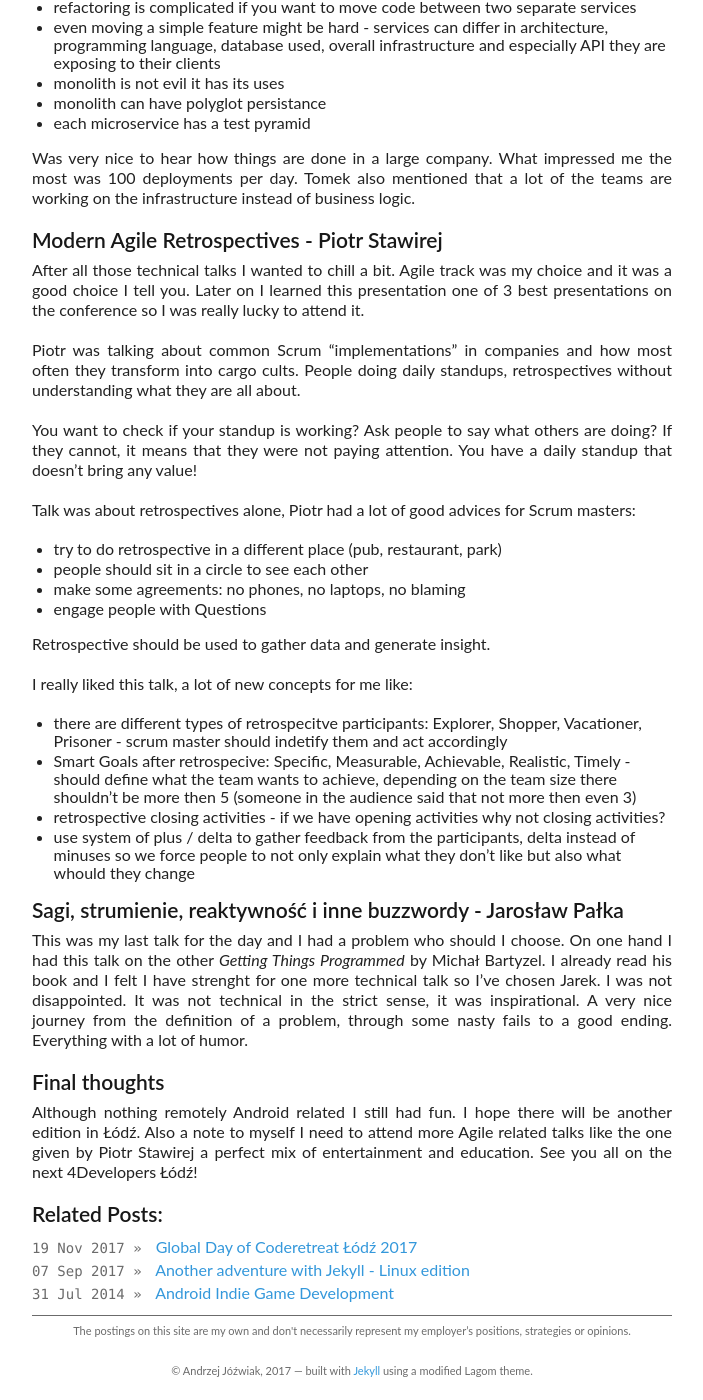
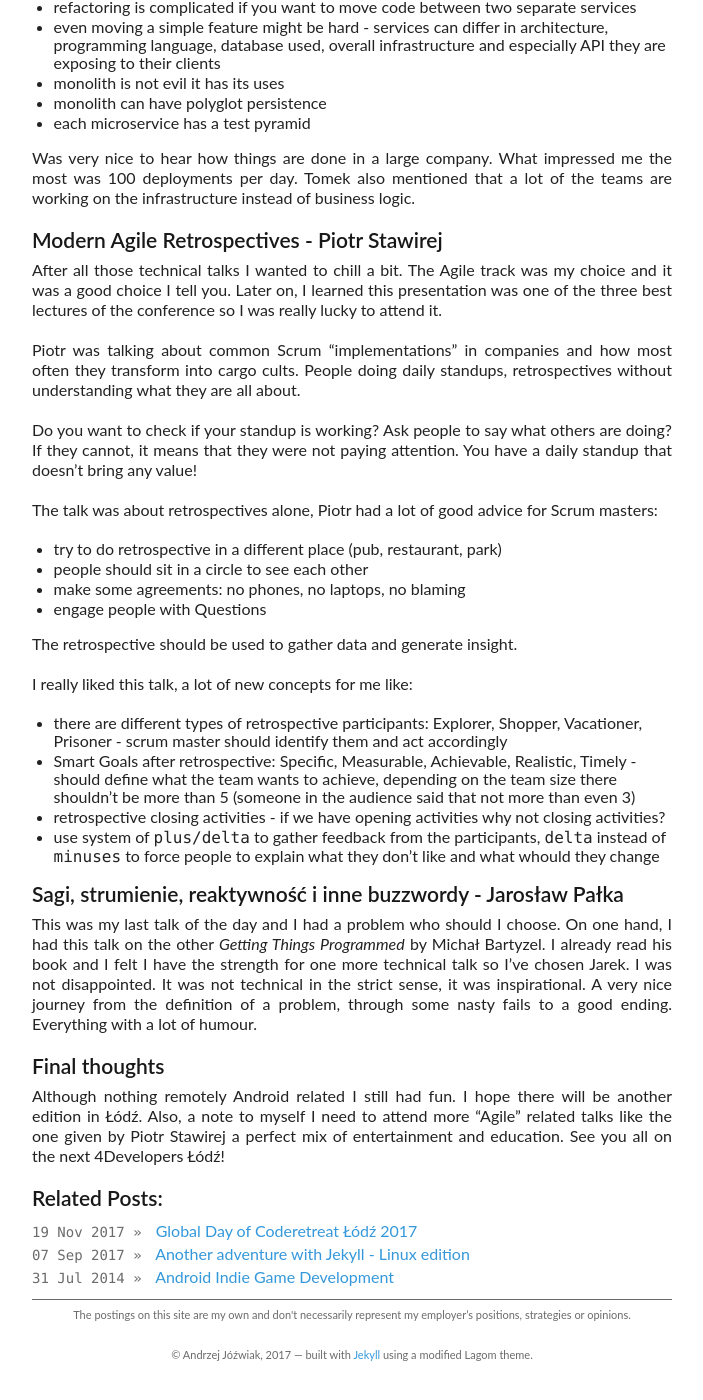
Before and after one commit to ajoz/ajoz.github.io, a Jekyll site: the page built from _posts/2017-11-09-4developers-lodz-afterthoughts.markdown, in a window 1280 px wide and 1400 px high, scrolled down 1791 px. Shown: the whole window, without its empty margins (298-1001 px from the left). Built offline with Jekyll 4.4.1, drawn with Linux system fonts in a browser that asks for light colours; nearby versions of some CDN libraries; comment, search, counter and statistics services are not loaded; some of the changed text lies outside the part shown.

Commit message:
[fix][grammar] 4Developers Lodz

```diff
--- a/_posts/2017-11-09-4developers-lodz-afterthoughts.markdown
+++ b/_posts/2017-11-09-4developers-lodz-afterthoughts.markdown
@@ -9,32 +9,32 @@
 
 After [Mobilization](https://mobilization.pl) is finally finished and wrapped up I have time for other events. I've started my end of the year conference marathon with [4Developers Łódź](https://lodz.4developers.org.pl/). For anyone unfamiliar with this brand it's `backend` / `fronted` related conference with some `agile` sprinkled on top. Although it's not my daily cup of tea I went there to check what new and fun Java things Android will be missing for years ;-) Jokes aside, I like to listen to some web related stuff to learn, get inspired and stretch my brain a little.
 
-Conference was held inside the campus of Bionanopark on the outskirts of Łódź. This is my city and still I had some issues with finding the place. Building was nice the rooms also but you could feel it was not ment for larger conferences. Enough complaining!
+The conference was held inside the campus of Bionanopark on the outskirts of Łódź. This is my city and still, I had some issues with finding the place. The building was nice the rooms also but you could feel it was not meant for larger conferences. Enough complaining!
 
 ### O annotacjach - czas powstrzymać demony - Jarosław Ratajski
 
 It was the first talk of the conference I picked and I must say that I did it without any hesitation. I know Jarek from his talks that he held on [JUG Łódź](https://www.meetup.com/Java-User-Group-Lodz/) and they were imho one of the best we had in years. That said, I knew I was up for a treat.
 
-Just from the title you can easily guess it was a rant of a sort ;-) A rant indeed but a well deserved one. Jarek was showing common issues with "enterprise" code related to annotations, to name a few:
+Just from the title, you can easily guess it was a rant of a sort ;-) A rant indeed but a well-deserved one. Jarek was showing common issues with "enterprise" code related to annotations, to name a few:
 
-* `@Autowired` annotation leading to a globale state
-* How dependant (pun intended) we became on the dependancy injection frameworks. Jarek mentioned an article by Oliver Gierke ["Why field injection is evil?"](http://olivergierke.de/2013/11/why-field-injection-is-evil/) - definitely a valuable read!
-* How belowed Java `new` keyword became an issue
+* `@Autowired` annotation leading to a global state
+* How dependent (pun intended) we became on the dependency injection frameworks. Jarek mentioned an article by Oliver Gierke ["Why field injection is evil?"](http://olivergierke.de/2013/11/why-field-injection-is-evil/) - definitely a valuable read!
+* How beloved Java `new` keyword became an issue
 * How much "magic" is there under the hood of EJB and why you cannot use threads there
 
-It made me think about current Android situation. If you will check any "app skeleton" repository on Github like [android-boilerplate](https://github.com/ribot/android-boilerplate) you will notice that we are reliant on Dagger 2 or ButterKnife. Will this lead to the same issues that our friends from the enterprise world are suffering? Android comparing to Enterprise Java is still relatively young so I guess we are on our way there.
+It made me think about the current Android situation. If you will check any "app skeleton" repository on Github like [android-boilerplate](https://github.com/ribot/android-boilerplate) you will notice that we are reliant on Dagger 2 or ButterKnife. Will this lead to the same issues that our friends from the enterprise world are suffering? Android comparing to Enterprise Java is still relatively young so I guess we are on our way there.
 
 Other issues in our code mentioned by Jarek:
-* Any `postInit`, `postInitialize` method as an object oriented "contract" breaker. I seen this often enough in mobile code
-* All of those pesky `get` / `set` methods that expose internals of our objects which defeats the purpose of encapsulation
+* Any `postInit`, `postInitialize` method as an object-oriented "contract" breaker. I saw this often enough in mobile code
+* All of those pesky `get/set` methods that expose internals of our objects which defeats the purpose of encapsulation
 
 He finished his talk with a nice example of an app stripped from frameworks like Spring. It was a working example written with Ratpack library. It would be nice to achieve this level of freedom in Android.
 
 ### So, you wanna upgrade to Java 9 - Tomasz Adamczewski
 
-Altough we had some really nice announcements this year: Kotlin supported by Google, Jack and Jill death and Java 8 support I was hungry for more. I wanted to know what lies ahead and what new and cool issues it will bring ;-)
+Although we had some really nice announcements this year: Kotlin supported by Google, Jack and Jill death and Java 8 support I was hungry for more. I wanted to know what lies ahead and what new and cool issues it will bring ;-)
 
-Tomek was showing his experiences with migrating to Java 9. We first started with issues with modules and a `jdeps` tool which is responsible for showing class dependancies. I'm mentioning this tool because it was the first time I heared about it. The more interesting was example with code that was depending on internal jvm packages. `jdeps` can suggest you changes you should make to remove the internal packages like: `sun.misc.Unsafe`.
+Tomek was showing his experiences with migrating to Java 9. We first started with issues with modules and a `jdeps` tool which is responsible for showing class dependencies. I'm mentioning this tool because it was the first time I heard about it. The more interesting was example with code that was depending on internal JVM packages. `jdeps` can suggest you changes you should make to remove the internal packages like `sun.misc.Unsafe`.
 
 It seems that a single underscore `_` is now restricted, all variable names with only a single underscore won't compile - don't worry double underscores `__` still work ;-)
 
@@ -42,50 +42,50 @@
 
 I learned about existence of:
 * OWASP security testing
-* Consumer Driven Contract - Spring Cloud Contract
+* Consumer-Driven Contract - Spring Cloud Contract
 
-I need to epsecially check the last one as it seemed interesting.
+I need to especially check the last one as it seemed interesting.
 
 ### Micro-monolith anti-pattern - Tomasz Fijałkowski
 
-I'm hearing about how "microservices" are the savior of enterprise software for quite some time. On most conferences you can only learn about benefits. So are there no disadvantages to using them? It seems there are and [Allegro](https://allegro.pl/praca) have found some ;-)
+I'm hearing about how "microservices" are the saviour of enterprise software for quite some time. On most conferences, you can only learn about benefits. So are there no disadvantages to using them? It seems there are and [Allegro](https://allegro.pl/praca) have found some ;-)
 
 * microservices are not the cure for every disease your project might be suffering
 * debugging anything is complicated if a request goes through multiple services - it's not as simple as reading a stacktrace
 * refactoring is complicated if you want to move code between two separate services
 * even moving a simple feature might be hard - services can differ in architecture, programming language, database used, overall infrastructure and especially API they are exposing to their clients
 * monolith is not evil it has its uses
-* monolith can have polyglot persistance
+* monolith can have polyglot persistence
 * each microservice has a test pyramid
 
 Was very nice to hear how things are done in a large company. What impressed me the most was 100 deployments per day. Tomek also mentioned that a lot of the teams are working on the infrastructure instead of business logic.
 
 ### Modern Agile Retrospectives - Piotr Stawirej
 
-After all those technical talks I wanted to chill a bit. Agile track was my choice and it was a good choice I tell you. Later on I learned this presentation one of 3 best presentations on the conference so I was really lucky to attend it.
+After all those technical talks I wanted to chill a bit. The Agile track was my choice and it was a good choice I tell you. Later on, I learned this presentation was one of the three best lectures of the conference so I was really lucky to attend it.
 
 Piotr was talking about common Scrum "implementations" in companies and how most often they transform into cargo cults. People doing daily standups, retrospectives without understanding what they are all about.
 
-You want to check if your standup is working? Ask people to say what others are doing? If they cannot, it means that they were not paying attention. You have a daily standup that doesn't bring any value!
+Do you want to check if your standup is working? Ask people to say what others are doing? If they cannot, it means that they were not paying attention. You have a daily standup that doesn't bring any value!
 
-Talk was about retrospectives alone, Piotr had a lot of good advices for Scrum masters:
+The talk was about retrospectives alone, Piotr had a lot of good advice for Scrum masters:
 * try to do retrospective in a different place (pub, restaurant, park)
 * people should sit in a circle to see each other
 * make some agreements: no phones, no laptops, no blaming
 * engage people with Questions
 
-Retrospective should be used to gather data and generate insight.
+The retrospective should be used to gather data and generate insight.
 
 I really liked this talk, a lot of new concepts for me like:
-* there are different types of retrospecitve participants: Explorer, Shopper, Vacationer, Prisoner - scrum master should indetify them and act accordingly
-* Smart Goals after retrospecive: Specific, Measurable, Achievable, Realistic, Timely - should define what the team wants to achieve, depending on the team size there shouldn't be more then 5 (someone in the audience said that not more then even 3)
+* there are different types of retrospective participants: Explorer, Shopper, Vacationer, Prisoner - scrum master should identify them and act accordingly
+* Smart Goals after retrospective: Specific, Measurable, Achievable, Realistic, Timely - should define what the team wants to achieve, depending on the team size there shouldn't be more than 5 (someone in the audience said that not more than even 3)
 * retrospective closing activities - if we have opening activities why not closing activities?
-* use system of plus / delta to gather feedback from the participants, delta instead of minuses so we force people to not only explain what they don't like but also what whould they change
+* use system of `plus/delta` to gather feedback from the participants, `delta` instead of `minuses` to force people to explain what they don't like and what whould they change
 
 ### Sagi, strumienie, reaktywność i inne buzzwordy - Jarosław Pałka
 
-This was my last talk for the day and I had a problem who should I choose. On one hand I had this talk on the other *Getting Things Programmed* by Michał Bartyzel. I already read his book and I felt I have strenght for one more technical talk so I've chosen Jarek. I was not disappointed. It was not technical in the strict sense, it was inspirational. A very nice journey from the definition of a problem, through some nasty fails to a good ending. Everything with a lot of humor.
+This was my last talk of the day and I had a problem who should I choose. On one hand, I had this talk on the other *Getting Things Programmed* by Michał Bartyzel. I already read his book and I felt I have the strength for one more technical talk so I've chosen Jarek. I was not disappointed. It was not technical in the strict sense, it was inspirational. A very nice journey from the definition of a problem, through some nasty fails to a good ending. Everything with a lot of humour.
 
 ### Final thoughts
 
-Although nothing remotely Android related I still had fun. I hope there will be another edition in Łódź. Also a note to myself I need to attend more Agile related talks like the one given by Piotr Stawirej a perfect mix of entertainment and education. See you all on the next 4Developers Łódź!
+Although nothing remotely Android related I still had fun. I hope there will be another edition in Łódź. Also, a note to myself I need to attend more "Agile" related talks like the one given by Piotr Stawirej a perfect mix of entertainment and education. See you all on the next 4Developers Łódź!
```
